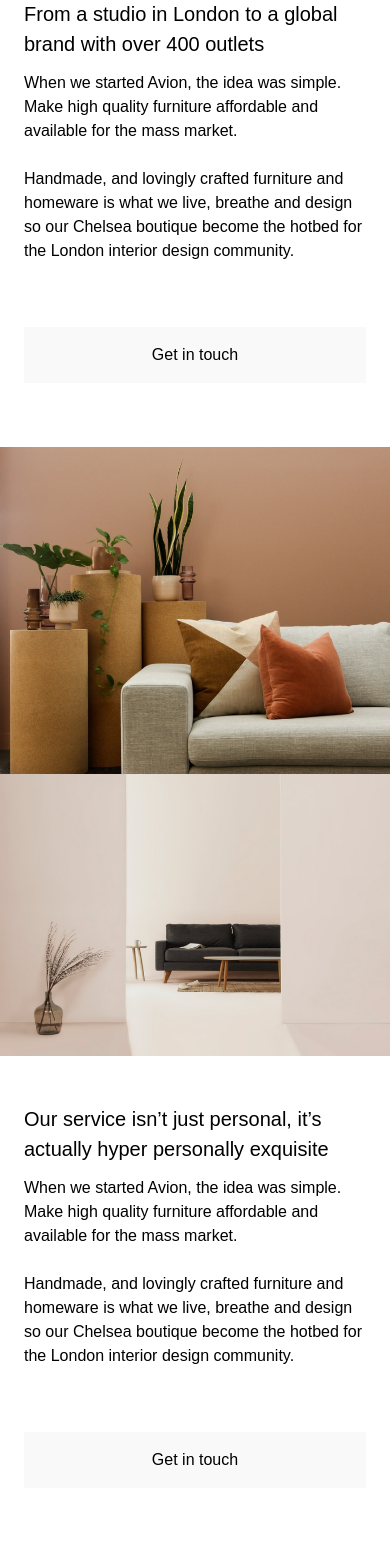
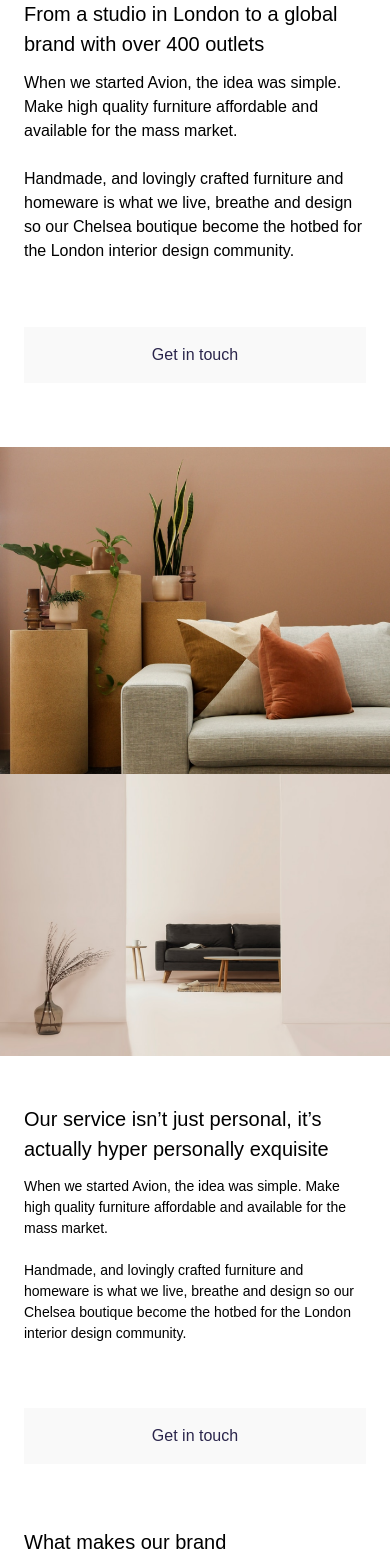
Before and after one commit to vuhuy172dh/ecommerce-website, a React (Create React App) app: page /About in a window 390 px wide. Shown: the part 432-1992 px from the top of the page. Built offline with nearby package versions, Linux system fonts and the light colour scheme; a web font is replaced by a local one.

Commit message:
#4 - Update styles and buttons

```diff
--- a/src/pages/about.jsx
+++ b/src/pages/about.jsx
@@ -3,6 +3,7 @@ import InfoItem from '../components/infoItem'
 import EmailSignUp from '../components/emailSignUp'
 import feature2 from '../assets/images/features1.png'
 import feature3 from '../assets/images/features3.png'
+import Button from '../components/button'
 
 function AboutPage() {
   return (
@@ -18,7 +19,7 @@ function AboutPage() {
       <div className="grid grid-cols-1 laptop:grid-cols-2 mx-auto">
         {/* Feature 1 */}
         <div>
-          <div className="px-6 mt-12 sm:mb-9 laptop:px-28  laptop:pt-20 ">
+          <div className="px-6 mt-12 mb-9 laptop:px-28  laptop:pt-20 ">
             <div className="text-h4 laptop:text-6">
               From a studio in London to a global brand with over 400 outlets
             </div>
@@ -30,40 +31,50 @@ function AboutPage() {
               live, breathe and design so our Chelsea boutique become the hotbed
               for the London interior design community.
             </p>
-            <button className="laptop:w-2/5 laptop:mt-40 mobile:mb-16 mt-16 w-full h-14 bg-light_grey">
-              Get in touch
-            </button>
+            <div className="flex w-full laptop:w-2/5 laptop:mt-48 mobile:mb-16 mt-16">
+              <Button
+                className="laptop:mt-40 mobile:mb-16 mt-16"
+                Size="medium"
+                Color="secondary"
+                State="default"
+              >
+                Get in touch
+              </Button>
+            </div>
           </div>
         </div>
         {/* Feature 2 */}
         <div>
-          <img
-            src={feature2}
-            alt="feature2"
-            className=" w-full  object-cover"
-          />
+          <img src={feature2} alt="feature2" className="object-cover" />
         </div>
         {/* Feature 3 */}
         <div>
-          <img src={feature3} alt="feature1" className="  h-full object-cover" />
+          <img src={feature3} alt="feature1" className="object-cover" />
         </div>
         {/* Feature 4*/}
         <div>
-          <div className="px-6 mt-12 mb-9 laptop:px-28  laptop:pt-20" >
+          <div className="px-6 mt-12 mb-9 laptop:px-28  laptop:pt-20">
             <div className="text-h4 laptop:text-6 ">
               Our service isn’t just personal, it’s actually hyper personally
               exquisite
             </div>
-            <p className="font-satoshi text-3.5 mt-3 laptop:text-4">
+            <p className="text-body-sm laptop:text-body-md mt-3 laptop:text-4">
               When we started Avion, the idea was simple. Make high quality
               furniture affordable and available for the mass market. <br />
               <br /> Handmade, and lovingly crafted furniture and homeware is
               what we live, breathe and design so our Chelsea boutique become
               the hotbed for the London interior design community.
             </p>
-            <button className="laptop:w-2/5 laptop:mt-48 mt-16 mb-16 w-full h-14 bg-light_grey">
-              Get in touch
-            </button>
+            <div className="flex w-full laptop:w-2/5 laptop:mt-48 mobile:mb-16 mt-16">
+              <Button
+                className="laptop:mt-40 mobile:mb-16 mt-16"
+                Size="medium"
+                Color="secondary"
+                State="default"
+              >
+                Get in touch
+              </Button>
+            </div>
           </div>
         </div>
       </div>
```
